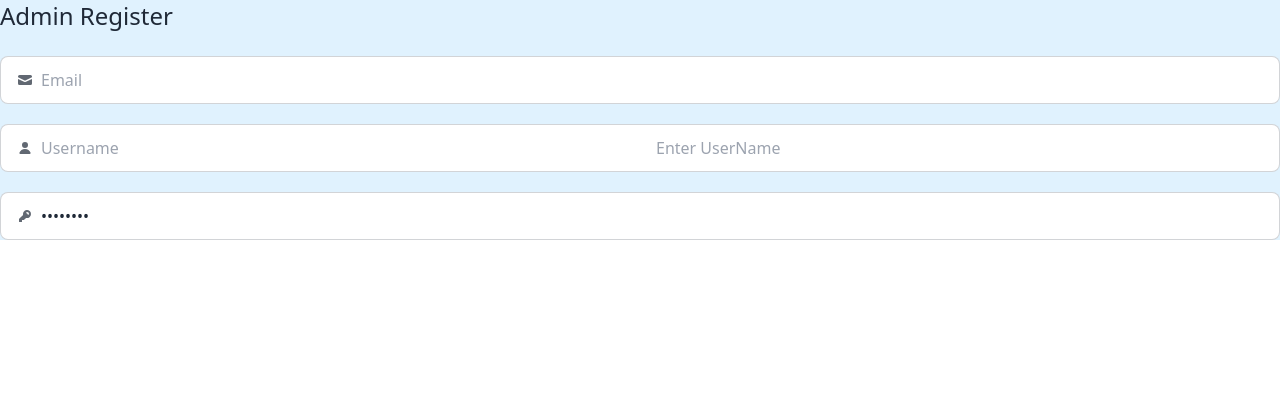
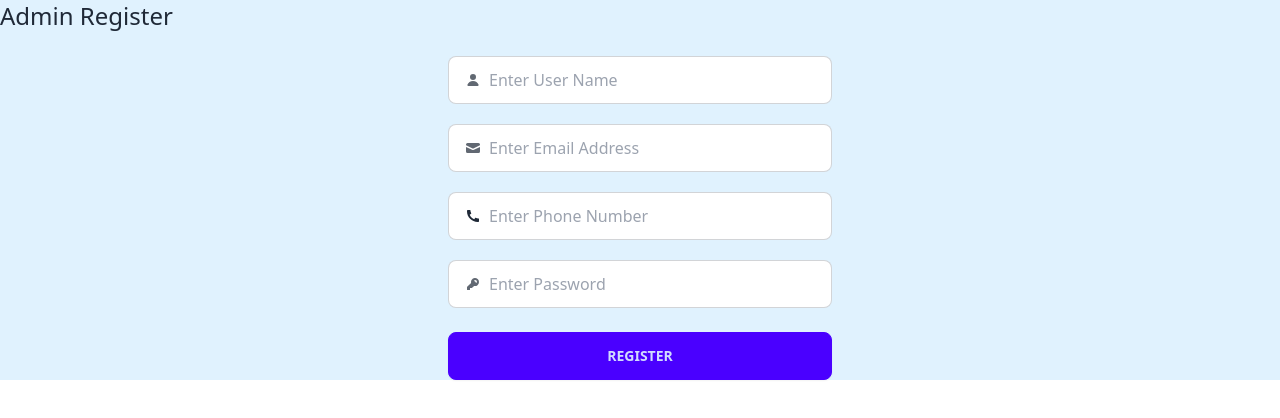
Before and after one commit to it27427/school-management-system, a React (Vite) app in the folder views/: page /admin-register in a window 1280 px wide. Shown: the top 418 px of the page. Built offline with nearby package versions, Linux system fonts and the light colour scheme.

Commit message:
register form done

```diff
--- a/views/src/components/RegisterForm.jsx
+++ b/views/src/components/RegisterForm.jsx
@@ -1,4 +1,5 @@
 import { useState } from 'react';
+import Button from './Button';
 import InputField from './InputField';
 
 const RegisterForm = () => {
@@ -12,8 +13,32 @@ const RegisterForm = () => {
   };
 
   return (
-    <form onSubmit={handleSubmit}>
+    <form
+      onSubmit={handleSubmit}
+      className='flex flex-col gap-6 w-80 md:w-96 mx-auto'
+    >
       <div className='flex flex-col gap-5'>
+        <label className='input input-bordered flex items-center gap-2'>
+          <svg
+            xmlns='http://www.w3.org/2000/svg'
+            viewBox='0 0 16 16'
+            fill='currentColor'
+            className='w-4 h-4 opacity-70'
+          >
+            <path d='M8 8a3 3 0 1 0 0-6 3 3 0 0 0 0 6ZM12.735 14c.618 0 1.093-.561.872-1.139a6.002 6.002 0 0 0-11.215 0c-.22.578.254 1.139.872 1.139h9.47Z' />
+          </svg>
+
+          <InputField
+            type='text'
+            id='regusername'
+            name='name'
+            className='grow'
+            value={userName}
+            onChange={(e) => setUserName(e.target.value)}
+            placeholder='Enter User Name'
+          />
+        </label>
+
         <label className='input input-bordered flex items-center gap-2'>
           <svg
             xmlns='http://www.w3.org/2000/svg'
@@ -24,26 +49,37 @@ const RegisterForm = () => {
             <path d='M2.5 3A1.5 1.5 0 0 0 1 4.5v.793c.026.009.051.02.076.032L7.674 8.51c.206.1.446.1.652 0l6.598-3.185A.755.755 0 0 1 15 5.293V4.5A1.5 1.5 0 0 0 13.5 3h-11Z' />
             <path d='M15 6.954 8.978 9.86a2.25 2.25 0 0 1-1.956 0L1 6.954V11.5A1.5 1.5 0 0 0 2.5 13h11a1.5 1.5 0 0 0 1.5-1.5V6.954Z' />
           </svg>
-          <input type='text' className='grow' placeholder='Email' />
+
+          <InputField
+            type='email'
+            id='regmail'
+            name='email'
+            className='grow'
+            value={email}
+            onChange={(e) => setEmail(e.target.value)}
+            placeholder='Enter Email Address'
+          />
         </label>
+
         <label className='input input-bordered flex items-center gap-2'>
           <svg
             xmlns='http://www.w3.org/2000/svg'
-            viewBox='0 0 16 16'
+            viewBox='0 0 24 24'
+            width='16'
+            height='16'
             fill='currentColor'
-            className='w-4 h-4 opacity-70'
           >
-            <path d='M8 8a3 3 0 1 0 0-6 3 3 0 0 0 0 6ZM12.735 14c.618 0 1.093-.561.872-1.139a6.002 6.002 0 0 0-11.215 0c-.22.578.254 1.139.872 1.139h9.47Z' />
+            <path d='M21 16.42V19.9561C21 20.4811 20.5941 20.9167 20.0705 20.9537C19.6331 20.9846 19.2763 21 19 21C10.1634 21 3 13.8366 3 5C3 4.72371 3.01545 4.36687 3.04635 3.9295C3.08337 3.40588 3.51894 3 4.04386 3H7.5801C7.83678 3 8.05176 3.19442 8.07753 3.4498C8.10067 3.67907 8.12218 3.86314 8.14207 4.00202C8.34435 5.41472 8.75753 6.75936 9.3487 8.00303C9.44359 8.20265 9.38171 8.44159 9.20185 8.57006L7.04355 10.1118C8.35752 13.1811 10.8189 15.6425 13.8882 16.9565L15.4271 14.8019C15.5572 14.6199 15.799 14.5573 16.001 14.6532C17.2446 15.2439 18.5891 15.6566 20.0016 15.8584C20.1396 15.8782 20.3225 15.8995 20.5502 15.9225C20.8056 15.9483 21 16.1633 21 16.42Z'></path>
           </svg>
-          <input type='text' className='grow' placeholder='Username' />
+
           <InputField
-            type='text'
-            id='userName'
-            name='userName'
+            type='tel'
+            id='regphone'
+            name='phone'
             className='grow'
-            value={userName}
-            onChange={(e) => setUserName(e.target.value)}
-            placeholder='Enter UserName'
+            value={phoneNumber}
+            onChange={(e) => setPhoneNumber(e.target.value)}
+            placeholder='Enter Phone Number'
           />
         </label>
 
@@ -60,17 +96,24 @@ const RegisterForm = () => {
               clipRule='evenodd'
             />
           </svg>
-          <input type='password' className='grow' value='password' />
           <InputField
-            type='text'
-            id='userName'
-            name='userName'
-            className=''
-            value={userName}
-            onChange={(e) => setUserName(e.target.value)}
+            type='password'
+            id='regpassword'
+            name='password'
+            className='grow'
+            value={password}
+            onChange={(e) => setPassword(e.target.value)}
+            placeholder='Enter Password'
           />
         </label>
       </div>
+
+      <Button
+        type='submit'
+        className='btn btn-primary text-md uppercase font-bold'
+      >
+        Register
+      </Button>
     </form>
   );
 };
```
